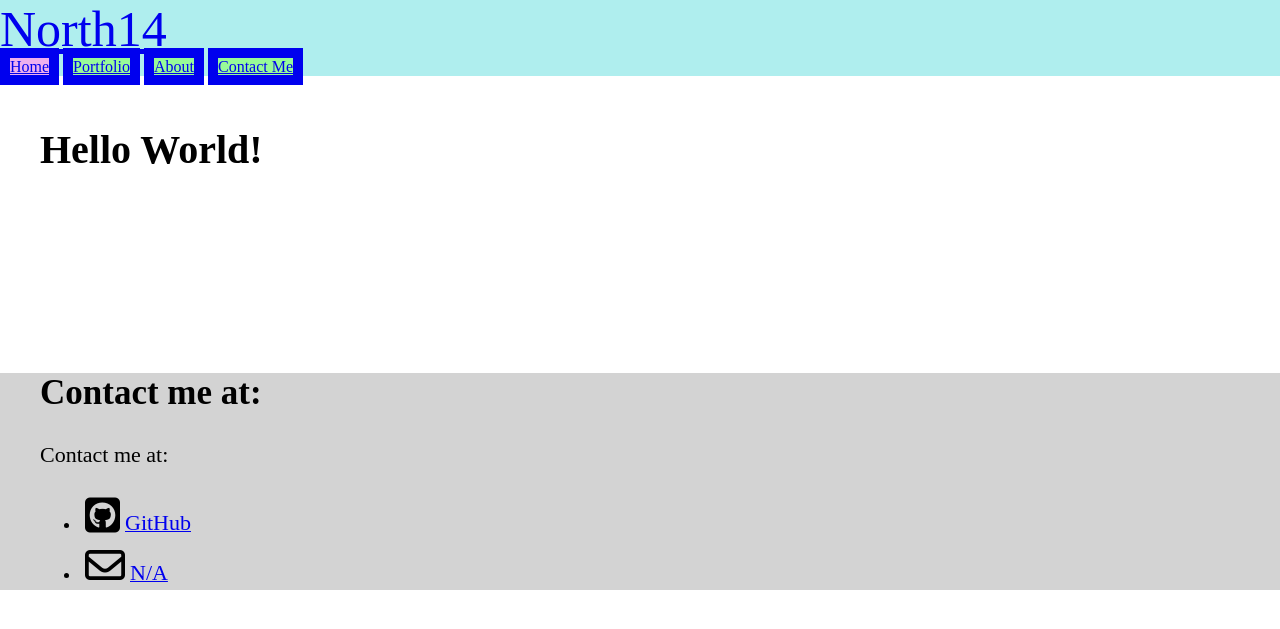
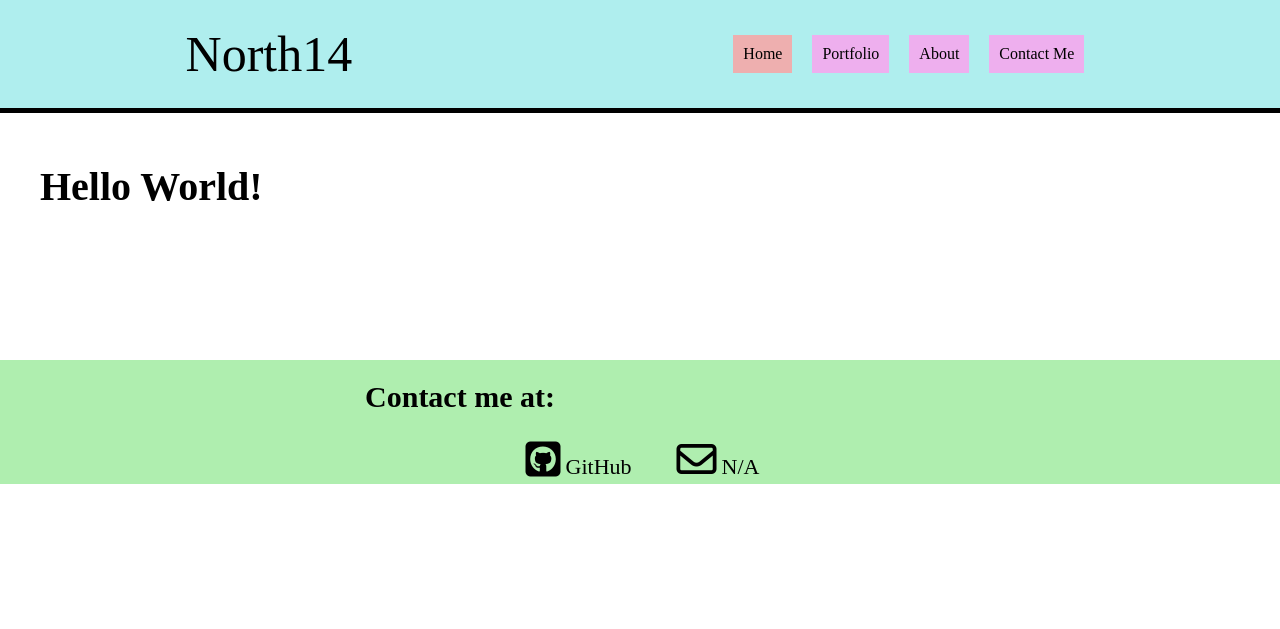
Before and after one commit to North14/North14.github.io, a Jekyll site: the page built from index.md, in a window 1280 px wide. Shown: the top 629 px of the page. Built offline with Jekyll 4.4.1, drawn with Linux system fonts in a browser that asks for light colours; nearby versions of some CDN libraries.

Commit message:
portfolio styling, updated header/footer, other progress

```diff
--- a/_includes/footer.html
+++ b/_includes/footer.html
@@ -1,8 +1,8 @@
 <div class="wrapper">
   <h2 class="section-title">Contact me at:</h2>
-  <p class="">Contact me at:</p>
+  <br>
   <ul class="social-media-list">
-    {%- if site.github -%}<li><a href="https://github.com/{{ site.github | relative_url }}"><i class="fab fa-github-square"></i><span>{{ site.github | escape }}</span></a></li>{%- endif -%}
-    {%- if site.email -%}<li><a href="mailto:{{ site.email }}"><i class="far fa-envelope"></i><span>{{ site.email | escape }}</span></a></li>{%- endif -%}
+    {%- if site.github -%}<li class="social-media-item"><a href="https://github.com/{{ site.github }}" target="_blank"><i class="fab fa-github-square"></i><span>{{ site.github | escape }}</span></a></li>{%- endif -%}
+    {%- if site.email -%}<li class="social-media-item"><a href="mailto:{{ site.email }}" target="_blank"><i class="far fa-envelope"></i><span>{{ site.email | escape }}</span></a></li>{%- endif -%}
   </ul>
 </div>
--- a/_sass/footer.scss
+++ b/_sass/footer.scss
@@ -1,8 +1,27 @@
 .site-footer {
-  margin-top: 200px;
-  background-color: lightgray;
+  margin-top: 150px;
+  background-color: $pgreen;
+
+  .wrapper {
+    text-align: center;
+    min-height: 100%;
+    margin: 0 auto;
+  }
+
+  h2.section-title {
+    font-size: 30px;
+    display: inline-block;
+    margin: 20px 30% 20px 0;
+  }
+
+  ul.social-media-list {
+    margin: 0 auto;
+    display: inline-flex;
+    flex-flow: row nowrap;
+    justify-content: center;
+  }
+
+  li.social-media-item {
+    margin: 0 20px;
+  }
 }
-
-.container {
-  min-height: 100%;
-}
--- a/_sass/header.scss
+++ b/_sass/header.scss
@@ -1,21 +1,36 @@
 .site-header {
   margin-bottom: 50px;
   background-color: $pblue;
-}
 
-.site-header .wrapper {
+  .wrapper {
     max-width: 1500px;
-}
+    padding: 25px 0;
+    display: flex;
+    flex-flow: row nowrap;
+    justify-content: space-around;
+    align-items: center;
+    border-bottom: 5px solid black;
 
     .header-title {
       font-size: 50px;
     }
 
-nav a.nav-item {
-  background-color: palegreen;
-  border: 10px solid;
+    nav {
+      display: inline-flex;
+      flex-flow: row wrap;
+      align-content: space-between;
+      right: 0;
+
+      .nav-item {
+        background-color: $ppink;
+        border: 10px solid $ppink;
+        margin: 0 10px;
       }
 
-nav a.nav-current {
-  background-color: $ppink;
+      .nav-current {
+        background-color: $pred;
+        border-color: $pred;
       }
+    }
+  }
+}
--- /dev/null
+++ b/_sass/portfolio.scss
@@ -0,0 +1,68 @@
+.portfolio-content {
+
+  .portfolio-grid {
+    display: grid;
+    grid-template-columns: 1fr 1fr;
+    justify-items: center;
+
+    .portfolio-item {
+      display: flex;
+      flex-flow: column nowrap;
+      position: relative;
+
+      .portfolio-item-image {
+        filter: brightness(70%);
+        transition: transform .5s ease-in-out,-webkit-transform .5s ease-in-out;
+
+        &:hover {
+          filter: brightness(100%);
+        }
+
+        &:hover ~ .portfolio-item-description,
+        &:hover ~ .portfolio-item-title {
+          display: none;
+        }
+      }
+
+      .portfolio-item-title {
+        background-color: white;
+        border: 2px solid white;
+        border-radius: 5px;
+        font-size: 1rem;
+        margin: 0;
+        position: absolute;
+        top: 20px;
+        left: 50%;
+        transform: translateX(-50%);
+      }
+
+      .portfolio-item-description {
+        background-color: white;
+        border: 2px solid white;
+        border-radius: 5px;
+        font-size: 0.8rem;
+        text-align: center;
+        position: absolute;
+        width: 80%;
+        top: 40px;
+        left: 50%;
+        transform: translateX(-50%);
+      }
+
+      .portfolio-item-skills {
+        display: flex;
+        justify-content: flex-end;
+        align-items: baseline;
+        font-size: 12px;
+
+        .portfolio-item-skills-used {
+          margin-right: auto;
+        }
+
+        li {
+          margin: 4px;
+        }
+      }
+    }
+  }
+}
--- a/assets/css/main.scss
+++ b/assets/css/main.scss
@@ -5,6 +5,11 @@ $pgreen: #afeeaf;
 $pblue: #afeeee;
 $ppink: #eeafee;
 $pred: #eeafaf;
+
+a {
+  color: inherit;
+  text-decoration: none;
+}
 
 span, p {
   font-size: 22px;
@@ -20,7 +25,14 @@ h2 {
 
 html, body {
   height: 100%;
+  min-height: 100%;
   margin: 0px;
+  position: relative;
+}
+
+ul {
+  padding: 0;
+  list-style-type: none;
 }
 
 .wrapper {
@@ -37,4 +49,5 @@ html, body {
 @import "header";
 @import "content";
 @import "footer";
+@import "portfolio";
 @import "fontawesome";
```
Also changed, not shown: _data/portfolio.yml (deleted, +0 -8 lines), _data/portfolio/fishtail.yml (added, +9 -0 lines), _data/portfolio/smorjgropen.yml (added, +9 -0 lines), portfolio.html (+20 -10 lines). Lines whose indentation alone changed are shown as unchanged.
